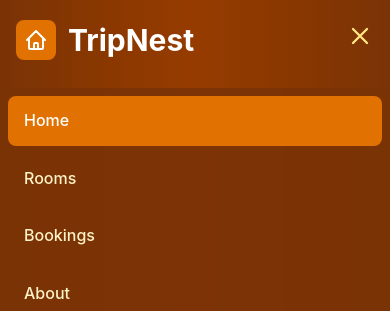
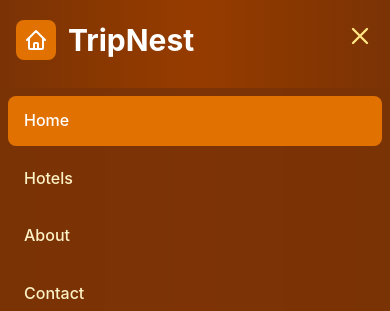
Before and after one commit to meshackkiplimo/kokya-hrbs, a React (Vite) app in the folder frontend/: page / in a window 390 px wide. Both pictures are taken after a click on the button 360 px from the left and 36 px from the top of the page. Shown: the top 311 px of the page. Built offline with nearby package versions, Linux system fonts and the light colour scheme; no server answers.

Commit message:
feat(Navbar): update navigation links to replace 'Rooms' with 'Hotels' feat(HotelPage): integrate toast notifications for booking confirmation and redirect to user dashboard

```diff
--- a/frontend/src/components/Navbar.tsx
+++ b/frontend/src/components/Navbar.tsx
@@ -217,19 +217,14 @@ const Navbar = () => {
           >
             Home
           </NavLink>
+
+
           <NavLink
-            to="/rooms"
+            to="/hotels"
             className={({ isActive }) => `${isActive ? 'bg-amber-600 text-white' : 'text-amber-100 hover:bg-amber-700'} block px-4 py-3 rounded-lg font-medium transition-colors duration-200`}
             onClick={() => setIsMenuOpen(false)}
           >
-            Rooms
-          </NavLink>
-          <NavLink
-            to="/bookings"
-            className={({ isActive }) => `${isActive ? 'bg-amber-600 text-white' : 'text-amber-100 hover:bg-amber-700'} block px-4 py-3 rounded-lg font-medium transition-colors duration-200`}
-            onClick={() => setIsMenuOpen(false)}
-          >
-            Bookings
+            Hotels
           </NavLink>
           <NavLink
             to="/about"
--- a/frontend/src/pages/HotelPage.tsx
+++ b/frontend/src/pages/HotelPage.tsx
@@ -20,8 +20,12 @@ import { roomsApi, parseImageUrls } from '../Features/rooms/roomsAPI';
 import { bookingApi } from '../Features/bookings/bookingAPI';
 import { useSelector } from 'react-redux';
 import { type RootState } from '../app/store';
+import { useNavigate } from 'react-router-dom';
+import { useToast } from '../components/toaster/ToasterContext';
 
 const HotelPage = () => {
+  const {showToast}=useToast()
+  const navigate = useNavigate();
   const [searchTerm, setSearchTerm] = useState('');
   const [selectedCategory, setSelectedCategory] = useState('all');
   const [priceRange, setPriceRange] = useState('all');
@@ -177,8 +181,10 @@ const HotelPage = () => {
     try {
       const bookingResult = await createBooking(newBookingData).unwrap();
 
-      // Show success message and reset form
-      alert(`Booking confirmed! Your booking ID is ${bookingResult.booking_id}. You can complete payment from your dashboard.`);
+       showToast('Booking successful! Redirecting to your bookings...', 'success');
+      setTimeout(()=>{
+        navigate('/user-dashboard/bookings', { replace: true})
+      }, 2000);
       setShowBookingModal(false);
       setCheckInDate('');
       setCheckOutDate('');
```
